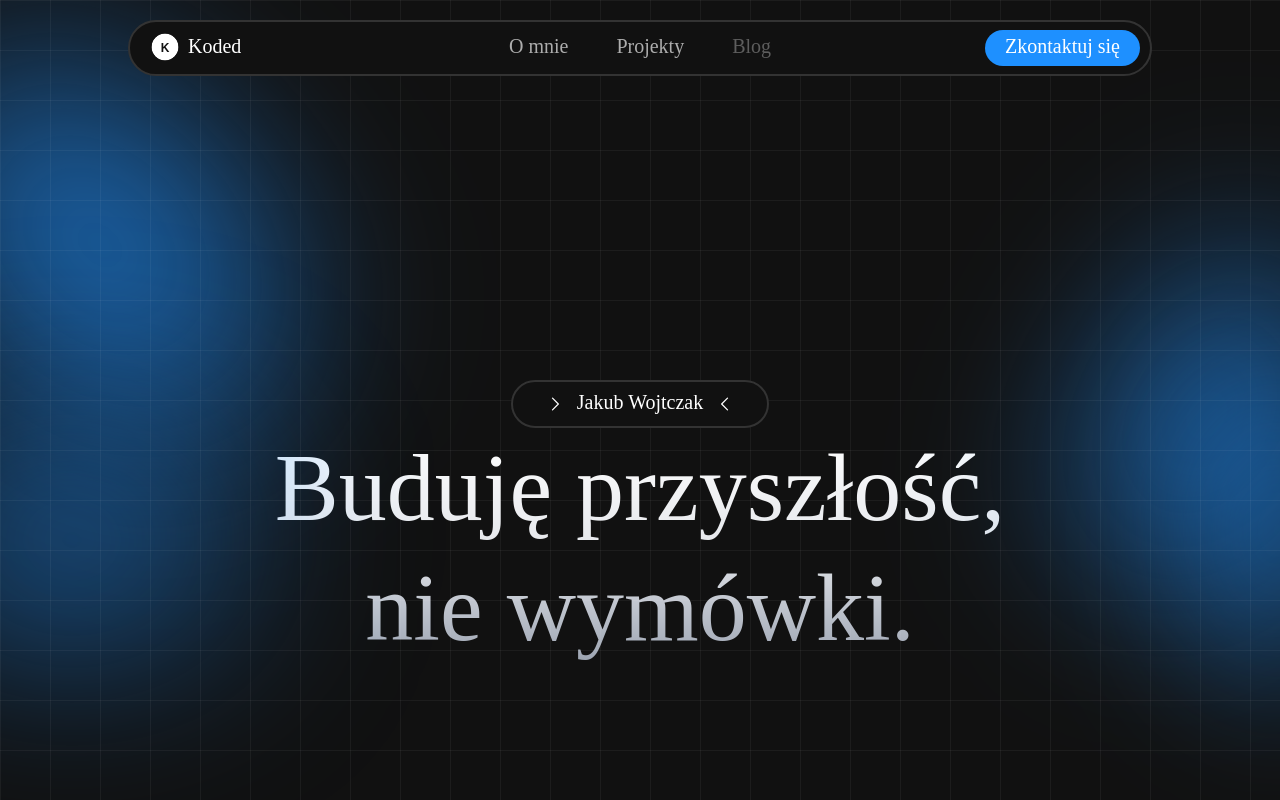
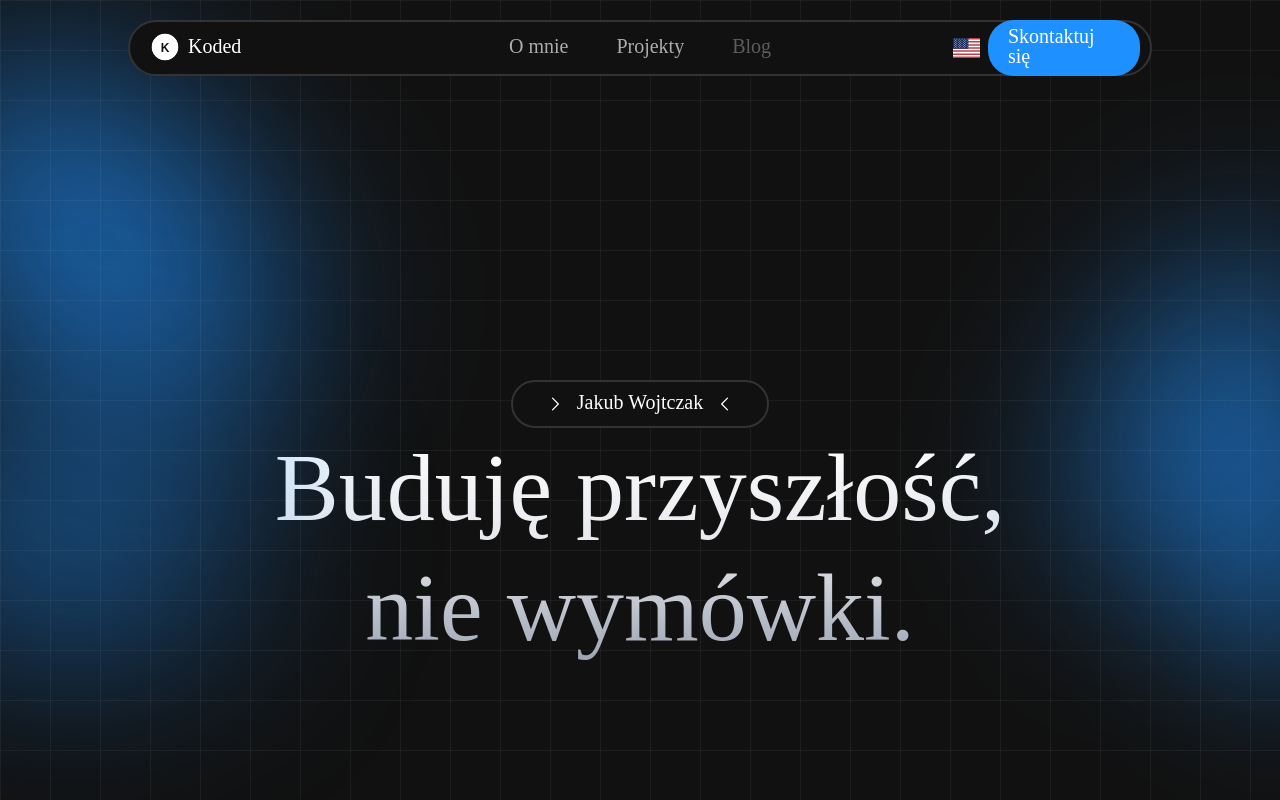
Before and after one commit to kodedlua/portfolio_page, a Svelte app: page /pl/ in a window 1280 px wide. Shown: the top 800 px of the page. Built offline with nearby package versions, Linux system fonts and the light colour scheme; a web font is replaced by a local one.

Commit message:
Language localization added!

```diff
--- a/index.html
+++ b/index.html
@@ -11,22 +11,6 @@
     <title>koded.pl - Jakub Wojtczak</title>
   </head>
   <body>
-    <header class="fixed flex top-5 items-center z-[9999] rounded-full w-5xl border-2 h-14 bg-basic border-[#333333] left-1/2 -translate-x-1/2 text-xl">
-            <a href="https://koded.pl"><div class="flex items-center gap-2 px-5 py-1 cursor-pointer">
-                <svg width="30" height="30" viewBox="0 0 100 100" xmlns="http://www.w3.org/2000/svg" class="mb-0.5 align-middle"><defs><mask id="m"><circle cx="50" cy="50" r="45" fill="white" /><text x="50%" y="55%" text-anchor="middle" dominant-baseline="middle" font-size="40" font-family="Arial" font-weight="bold" fill="black">K</text></mask></defs><circle cx="50" cy="50" r="45" fill="white" mask="url(#m)" /></svg>
-                <p class="m-0 p-0 relative font-medium align-middle leading-none">Koded</p>
-            </div></a>
-            <div class="flex space-x-6 absolute left-1/2 top-1/2 -translate-x-1/2 -translate-y-1/2">
-                <a href="#about" class="cursor-pointer text-[#adadad] rounded-full px-3 py-1 hover:text-[#EEEEEE] hover:bg-[#1e1d1d] leading-none"><p>O mnie</p></a>
-                <a href="#projects" class="cursor-pointer text-[#adadad] rounded-full px-3 py-1 hover:text-[#EEEEEE] hover:bg-[#1e1d1d] leading-none"><p>Projekty</p></a>
-                <a href="/" class="cursor-not-allowed text-[#5d5d5d] rounded-full px-3 py-1 leading-none"><p>Blog</p></a>
-            </div>
-            <a href="#contact">
-                <div class="absolute right-2.5 top-1/2 -translate-y-1/2 rounded-[2vw] bg-[#1E90FF] px-5 py-2 w-auto flex items-center cursor-pointer hover:inset-shadow-sm hover:text-[#EEEEEE]">
-                    <p class="m-0 leading-none">Zkontaktuj się</p>
-                </div>
-            </a>
-    </header>
     <div id="app" class="overflow-x-hidden relative"></div>
     <footer class="w-full py-4 px-6 flex items-center justify-between text-xl text-gray-400 max-w-4xl mx-auto mb-25">
       <div class="mr-8">
--- a/package.json
+++ b/package.json
@@ -17,6 +17,7 @@
     "vite": "^7.0.4"
   },
   "dependencies": {
-    "@tailwindcss/vite": "^4.1.11"
+    "@tailwindcss/vite": "^4.1.11",
+    "flag-icons": "^7.5.0"
   }
 }
--- a/src/App.svelte
+++ b/src/App.svelte
@@ -1,4 +1,48 @@
 <script>
+    import { onMount } from "svelte";
+    import { currentLoc } from "./stores";
+    import { localization } from "./localization";
+    import 'flag-icons/css/flag-icons.min.css';
+
+    function detectLocalization() {
+        const path = window.location.pathname;
+        const locFromPath = path.split("/")[1];
+        return locFromPath === "pl" || locFromPath === "en" ? locFromPath : "pl";
+    }
+
+    function changeLocalization(newLocal) {
+        currentLoc.set(newLocal);
+        window.history.pushState({}, "", `/${newLocal}/`);
+    }
+
+    function t(__t) {
+        const str = __t.split('.').reduce((o, k) => (o || {})[k], localization[local]);
+        if (!str) {
+            console.log(`Failed to get translation for ${local}:${__t}`)
+            return `<p class="!text-red-500">[${local}:${__t}]</p>`
+        }
+        return str.replace(/@([^@]+)@/g, (_, htmlPart) => htmlPart);
+    }
+
+    function toggleLanguageButton() {
+        changeLocalization(local === 'pl' ? 'en' : 'pl')
+    }
+
+    let local;
+    currentLoc.subscribe(value => {
+        local = value;
+    });
+
+    onMount(() => {
+        const initialLoc = detectLocalization();
+
+        if (!window.location.pathname.startsWith(`/${initialLoc}`)) {
+            window.history.pushState({}, "", `/${initialLoc}/`);
+        }
+        currentLoc.set(initialLoc);
+        console.log(initialLoc);
+    })
+
     let copiedDiscord = false;
 
     function copyDiscord(event) {
@@ -10,10 +54,34 @@
         })
         .catch(err => console.error('err trying to copy discord username! username=koded070', err));
     }
+</script>
 
-
-</script>
 <main>
+    <header class="fixed flex top-5 items-center z-[9999] rounded-full w-5xl border-2 h-14 bg-basic border-[#333333] left-1/2 -translate-x-1/2 text-xl">
+            <a href="https://koded.pl"><div class="flex items-center gap-2 px-5 py-1 cursor-pointer">
+                <svg width="30" height="30" viewBox="0 0 100 100" xmlns="http://www.w3.org/2000/svg" class="mb-0.5 align-middle"><defs><mask id="m"><circle cx="50" cy="50" r="45" fill="white" /><text x="50%" y="55%" text-anchor="middle" dominant-baseline="middle" font-size="40" font-family="Arial" font-weight="bold" fill="black">K</text></mask></defs><circle cx="50" cy="50" r="45" fill="white" mask="url(#m)" /></svg>
+                <p class="m-0 p-0 relative font-medium align-middle leading-none">Koded</p>
+            </div></a>
+            <div class="flex space-x-6 absolute left-1/2 top-1/2 -translate-x-1/2 -translate-y-1/2">
+                <a href="#about" class="cursor-pointer text-[#adadad] rounded-full px-3 py-1 hover:text-[#EEEEEE] hover:bg-[#1e1d1d] leading-none"><p>{@html t("general.about")}</p></a>
+                <a href="#projects" class="cursor-pointer text-[#adadad] rounded-full px-3 py-1 hover:text-[#EEEEEE] hover:bg-[#1e1d1d] leading-none"><p>{@html t("general.projects")}</p></a>
+                <a href="/" class="cursor-not-allowed text-[#5d5d5d] rounded-full px-3 py-1 leading-none"><p>{@html t("general.blog")}</p></a>
+            </div>
+            <!-- svelte-ignore a11y_click_events_have_key_events -->
+            <!-- svelte-ignore a11y_no_static_element_interactions -->
+            <div on:click={toggleLanguageButton} aria-label="Change language" class="absolute right-1/6 cursor-pointer hover:text-2xl duration-300 ease-in-out text-center">
+            {#if local === 'en'}
+                <span class="fi fi-pl"></span>
+            {:else if local === 'pl'}
+                <span class="fi fi-us"></span>
+            {/if}
+            </div>
+            <a href="#contact">
+                <div class="absolute right-2.5 max-w-38 top-1/2 -translate-y-1/2 rounded-[2vw] bg-[#1E90FF] px-5 py-2 w-auto flex items-center cursor-pointer hover:inset-shadow-sm hover:text-[#EEEEEE]">
+                    <p class="m-0 leading-none">{@html t("header.contactButton")}</p>
+                </div>
+            </a>
+    </header>
         <div class="top-0 min-h-screen flex flex-col relative">
             <div class="absolute top-20 -left-40 w-[500px] h-[350px] main-blob floating-blob rounded-full"></div>
             <div class="absolute top-1/3 -right-40 w-[450px] h-[300px] blob-2 floating-blob rounded-full"></div>
@@ -22,30 +90,30 @@
             <div class="absolute top-0 left-0 w-full h-screen pointer-events-none z-0" style="background-image: linear-gradient(to right, rgba(255,255,255,0.05) 1px, transparent 1px), linear-gradient(to bottom, rgba(255,255,255,0.05) 1px, transparent 1px); background-size: 50px 50px;"></div>
             <div class="center mx-auto w-auto h-150 mt-20 text-center leading-normal">
                 <div class="mt-75 mb-0 mx-auto w-max px-8 py-2 rounded-full bg-basic border-[#333333] border-2 bg-opacity-100 text-xl text-white z-10 relative flex items-center gap-3">
-                    <svg xmlns="http://www.w3.org/2000/svg" class="w-5 h-5" fill="none" viewBox="0 0 24 24" stroke="currentColor" stroke-width="1.5"><path stroke-linecap="round" stroke-linejoin="round" d="M9 5l7 7-7 7" /></svg><p class="m-0">Jakub Wojtczak</p><svg xmlns="http://www.w3.org/2000/svg" class="w-5 h-5" fill="none" viewBox="0 0 24 24" stroke="currentColor" stroke-width="1.5"><path stroke-linecap="round" stroke-linejoin="round" d="M15 19l-7-7 7-7" /></svg>
+                    <svg xmlns="http://www.w3.org/2000/svg" class="w-5 h-5" fill="none" viewBox="0 0 24 24" stroke="currentColor" stroke-width="1.5"><path stroke-linecap="round" stroke-linejoin="round" d="M9 5l7 7-7 7" /></svg><p class="m-0 p-0">
+                        {@html t("intro.title")}
+                    </p><svg xmlns="http://www.w3.org/2000/svg" class="w-5 h-5" fill="none" viewBox="0 0 24 24" stroke="currentColor" stroke-width="1.5"><path stroke-linecap="round" stroke-linejoin="round" d="M15 19l-7-7 7-7" /></svg>
                 </div>
-                <h1 class="text-8xl mt-0 pt-0 font-medium bg-gradient-to-b from-white via-gray-200 to-gray-400 bg-clip-text text-transparent leading-tight">Buduję przyszłość,<br> nie wymówki.</h1>
+                <h1 class="text-8xl mt-0 pt-0 font-medium bg-gradient-to-b from-white via-gray-200 to-gray-400 bg-clip-text text-transparent leading-tight">{@html t("intro.subtitle")}</h1>
             </div>
         </div>
         <div class="center mx-auto w-auto h-350 text-center leading-normal overflow-hidden mt-25" id="about">
             <div class="mt-100 mb-0 pt-0 mx-auto w-max px-8 py-2 text-xl text-white z-10 relative flex items-center gap-3">
-                <svg xmlns="http://www.w3.org/2000/svg" class="w-5 h-5" fill="none" viewBox="0 0 24 24" stroke="currentColor" stroke-width="1.5"><path stroke-linecap="round" stroke-linejoin="round" d="M9 5l7 7-7 7" /></svg><p class="m-0">O mnie</p><svg xmlns="http://www.w3.org/2000/svg" class="w-5 h-5" fill="none" viewBox="0 0 24 24" stroke="currentColor" stroke-width="1.5"><path stroke-linecap="round" stroke-linejoin="round" d="M15 19l-7-7 7-7" /></svg>
+                <svg xmlns="http://www.w3.org/2000/svg" class="w-5 h-5" fill="none" viewBox="0 0 24 24" stroke="currentColor" stroke-width="1.5"><path stroke-linecap="round" stroke-linejoin="round" d="M9 5l7 7-7 7" /></svg><p class="m-0">
+                    {@html t("general.about")}
+                </p><svg xmlns="http://www.w3.org/2000/svg" class="w-5 h-5" fill="none" viewBox="0 0 24 24" stroke="currentColor" stroke-width="1.5"><path stroke-linecap="round" stroke-linejoin="round" d="M15 19l-7-7 7-7" /></svg>
             </div>
-            <h1 class="text-8xl mt-0 pt-0 font-medium bg-gradient-to-b from-white via-gray-200 to-gray-400 bg-clip-text text-transparent leading-tight">Kreatywność, logika i technika</h1>
-            <p class="text-4xl text-[#adadad]">Lepiej poznaj mnie, moją historie i moje umiejętności</p>
+            <h1 class="text-8xl mt-0 pt-0 font-medium bg-gradient-to-b from-white via-gray-200 to-gray-400 bg-clip-text text-transparent leading-tight">{@html t("about.subtitle")}</h1>
+            <p class="text-4xl text-[#adadad]">{@html t("about.description")}</p>
             <div class="mt-25 w-full flex justify-center">
                 <div class="flex items-start max-w-7xl px-6 w-full mx-auto space-x-12">
                     <!-- svelte-ignore a11y_img_redundant_alt -->
                     <img src="/assets/avatar.png" alt="Creator photo" class="w-[240px] h-[210px] object-cover rounded shadow">
                     <p class="flex-grow text-left leading-relaxed text-2xl text-[#adadad]">
-                        Jestem tegorocznym absolwentem liceum ogólnokształcącego, a moją największą pasją od wielu lat są nowe technologie oraz świat komputerów.
-                        Programowaniem zainteresowałem się już w wieku 10 lat i od tego czasu konsekwentnie rozwijam swoje umiejętności w ramach samodzielnej, autodidaktycznej nauki.
-                        Szczególnie bliskie są mi języki Java i Python.
-                        Cechuje mnie szybkie przyswajanie wiedzy, swobodne poruszanie się w środowisku komputerowym oraz umiejętność logicznego myślenia i skutecznego rozwiązywania problemów.
-                        Programowanie to dla mnie nie tylko nauka, ale przede wszystkim pasja, która motywuje mnie do ciągłego rozwoju i poszukiwania nowych wyzwań.
+                        {@html t("about.bio")}
                     </p>
                     <div class="max-w-lg">
-                        <p class="text-4xl mb-6 font-medium text-white">Języki</p>
+                        <p class="text-4xl mb-6 font-medium text-white">{@html t("general.languages")}</p>
                         <ul class="space-y-2">
                         <li class="flex justify-between items-end">
                             <span class="text-xl ml-5 text-[#adadad]">Java</span>
@@ -91,20 +159,20 @@
         <div class="center mx-auto w-full max-w-6xl h-auto text-center leading-normal overflow-hidden" id="projects">
             <div class="mb-0 mt-0 pt-0 mx-auto w-max px-8 py-2 text-xl text-white z-10 relative flex items-center gap-3 justify-center">
                 <svg xmlns="http://www.w3.org/2000/svg" class="w-5 h-5" fill="none" viewBox="0 0 24 24" stroke="currentColor" stroke-width="1.5"><path stroke-linecap="round" stroke-linejoin="round" d="M9 5l7 7-7 7" /></svg>
-                <p class="m-0">Moje projekty</p>
+                <p class="m-0">{@html t("projects.title")}</p>
                 <svg xmlns="http://www.w3.org/2000/svg" class="w-5 h-5" fill="none" viewBox="0 0 24 24" stroke="currentColor" stroke-width="1.5"><path stroke-linecap="round" stroke-linejoin="round" d="M15 19l-7-7 7-7" /></svg>
             </div>
-            <h1 class="text-8xl mt-0 pt-0 font-medium bg-gradient-to-b from-white via-gray-200 to-gray-400 bg-clip-text text-transparent leading-tight">Kod, który robi robotę</h1>
-            <p class="text-4xl text-[#adadad] mb-12">Koduję, testuję, czasem nawet śpię. Tu znajdziesz efekty - projekty, które nie tylko działają, ale nawet czasami mają sens.</p>
+            <h1 class="text-8xl mt-0 pt-0 font-medium bg-gradient-to-b from-white via-gray-200 to-gray-400 bg-clip-text text-transparent leading-tight">{@html t("projects.subtitle")}</h1>
+            <p class="text-4xl text-[#adadad] mb-12">{@html t("projects.description")}</p>
             <div class="flex flex-col items-center space-y-10">
                 <div class="bg-basic border-[#333333] border rounded-2xl shadow-lg p-8 flex max-w-full w-[90%] max-w-[1100px]">
                     <!-- svelte-ignore a11y_img_redundant_alt -->
                     <img src="/assets/screen1.png" alt="Project image" class="w-[200px] h-[150px] object-cover rounded-md flex-shrink-0" />
                     <div class="flex flex-col justify-between flex-grow ml-10">
                         <div>
-                            <h3 class="text-3xl font-semibold mb-3 text-left">Dokładnie ta strona na którą patrzysz (Résumé)</h3>
+                            <h3 class="text-3xl font-semibold mb-3 text-left">{@html t("projects.project_1.title")}</h3>
                             <p class="text-[#adadad] leading-relaxed max-w-xl text-left">
-                                Strona portfolio zrobiona w Svelte i Tailwind CSS. Chciałem, żeby była szybka, przejrzysta i łatwa do rozwijania. Wszystko działa responsywnie, bez zbędnych bajerów – prosto i na temat.
+                               {@html t("projects.project_1.description")}
                             </p>
 
                             <div class="inline-block bg-[#1E90FF] text-white text-sm font-medium px-4 py-1 rounded-full mt-4">
@@ -165,20 +233,20 @@
                     </div>
                 </div>
                 <div class="flex justify-center space-x-4 mt-8 select-none">
-                    <button class="px-5 py-2 rounded-2xl bg-[#333333] text-white cursor-not-allowed opacity-50 border border-[#333333]" disabled>Poprzednia</button>
+                    <button class="px-5 py-2 rounded-2xl bg-[#333333] text-white cursor-not-allowed opacity-50 border border-[#333333]" disabled>{@html t("general.paginationPrev")}</button>
                     <button class="px-5 py-2 rounded-2xl bg-[#333333] text-white font-semibold border border-[#333333] cursor-default">1</button>
-                    <button class="px-5 py-2 rounded-2xl bg-[#333333] text-white cursor-not-allowed opacity-50 border border-[#333333]" disabled>Następna</button>
+                    <button class="px-5 py-2 rounded-2xl bg-[#333333] text-white cursor-not-allowed opacity-50 border border-[#333333]" disabled>{@html t("general.paginationNext")}</button>
                 </div>
             </div>
         </div>
         <div class="center mx-auto w-full max-w-6xl h-auto text-center leading-normal overflow-hidden mt-80 pb-10" id="contact">
             <div class="mb-0 mt-0 pt-0 mx-auto w-max px-8 py-2 text-xl text-white z-10 relative flex items-center gap-3 justify-center">
                 <svg xmlns="http://www.w3.org/2000/svg" class="w-5 h-5" fill="none" viewBox="0 0 24 24" stroke="currentColor" stroke-width="1.5"><path stroke-linecap="round" stroke-linejoin="round" d="M9 5l7 7-7 7" /></svg>
-                <p class="m-0">Kontakt</p>
+                <p class="m-0">{@html t("general.contact")}</p>
                 <svg xmlns="http://www.w3.org/2000/svg" class="w-5 h-5" fill="none" viewBox="0 0 24 24" stroke="currentColor" stroke-width="1.5"><path stroke-linecap="round" stroke-linejoin="round" d="M15 19l-7-7 7-7" /></svg>
             </div>
-            <h1 class="text-8xl mt-0 pt-0 font-medium bg-gradient-to-b from-white via-gray-200 to-gray-400 bg-clip-text text-transparent leading-tight">Masz pytanie, pomysł lub ofertę pracy? Napisz do mnie!</h1>
-            <p class="text-4xl text-[#adadad] mb-12">Tutaj możesz mnie znaleść.</p>
+            <h1 class="text-8xl mt-0 pt-0 font-medium bg-gradient-to-b from-white via-gray-200 to-gray-400 bg-clip-text text-transparent leading-tight">{@html t("contact.subtitle")}</h1>
+            <p class="text-4xl text-[#adadad] mb-12">{@html t("contact.description")}</p>
             <!-- svelte-ignore a11y_no_static_element_interactions -->
             <div class="flex justify-center gap-6 max-w-4xl mx-auto p-6 bg-basic rounded-2xl shadow-lg">
                 <!-- svelte-ignore a11y_click_events_have_key_events -->
@@ -191,7 +259,7 @@
                     {#if copiedDiscord}
                         <div class="absolute top-full left-1/2 transform -translate-x-1/2 mt-2 z-[9999]">
                             <div class="relative bg-[#1E90FF] text-white text-sm px-3 py-1 rounded shadow-lg">
-                                Skopiowano do zasobnika!
+                                {@html t("contact.discordCopySuccess")}
                                 <div class="absolute -top-1 left-1/2 transform -translate-x-1/2 w-2 h-2 bg-[#1E90FF] rotate-45"></div>
                             </div>
                         </div>
--- /dev/null
+++ b/src/localization.js
@@ -0,0 +1,84 @@
+export const localization = {
+    pl: {
+        general: {
+            about: "O mnie",
+            languages: "Języki",
+            projects: "Projekty",
+            blog: "Blog",
+            contact: "Kontakt",
+            paginationPrev: "Poprzednia",
+            paginationNext: "Następna"
+        },
+        header: {
+            contactButton: "Skontaktuj się"
+        },
+        intro: {
+            title: "Jakub Wojtczak",
+            subtitle: "Buduję przyszłość,@<br>@ nie wymówki."
+        },
+        about: {
+            subtitle: "Kreatywność, logika i technika",
+            description: "Lepiej poznaj mnie, moją historie i moje umiejętności",
+            bio: `Jestem tegorocznym absolwentem liceum ogólnokształcącego, a moją największą pasją od wielu lat są nowe technologie oraz świat komputerów.
+        Programowaniem zainteresowałem się już w wieku 10 lat i od tego czasu konsekwentnie rozwijam swoje umiejętności w ramach samodzielnej, autodidaktycznej nauki.
+        Szczególnie bliskie są mi języki Java i Python.
+        Cechuje mnie szybkie przyswajanie wiedzy, swobodne poruszanie się w środowisku komputerowym oraz umiejętność logicznego myślenia i skutecznego rozwiązywania problemów.
+        Programowanie to dla mnie nie tylko nauka, ale przede wszystkim pasja, która motywuje mnie do ciągłego rozwoju i poszukiwania nowych wyzwań.`
+        },
+        projects: {
+            title: "Moje projekty",
+            subtitle: "Kod, który robi robotę",
+            description: "Koduję, testuję, czasem nawet śpię. Tu znajdziesz efekty - projekty, które nie tylko działają, ale nawet czasami mają sens.",
+            project_1: {
+                title: "Dokładnie ta strona na którą patrzysz (Résumé)",
+                description: "Strona portfolio z obsługą lokalizacji językowej zrobiona w Svelte i Tailwind CSS. Chciałem, żeby była szybka, przejrzysta i łatwa do rozwijania. Wszystko działa responsywnie, bez zbędnych bajerów - prosto i na temat.",
+            }
+        },
+        contact: {
+            subtitle: "Masz pytanie, pomysł lub ofertę pracy? Napisz do mnie!",
+            description: "Tutaj możesz mnie znaleść.",
+            discordCopySuccess: "Skopiowano do zasobnika!"
+        }
+    },
+    en: {
+        general: {
+            about: "About Me",
+            languages: "Languages",
+            projects: "Projects",
+            blog: "Blog",
+            contact: "Contact",
+            paginationPrev: "Previous",
+            paginationNext: "Next"
+        },
+        header: {
+            contactButton: "Get in Touch"
+        },
+        intro: {
+            title: "Jakub Wojtczak",
+            subtitle: "Building the future,@<br>@ no excuses."
+        },
+        about: {
+            subtitle: "Creativity, logic, and technology",
+            description: "Get to know me better, my story, and my skills",
+            bio: `I'm polish high school graduate this year, and for many years my biggest passion has been new technologies and the world of computers.
+            I became interested in programming at the age of 10 and since then have been consistently developing my skills through self-taught learning.
+            Java and Python are especially close to my heart.
+            I am characterized by quick learning, ease of navigating computer environments, logical thinking, and effective problem-solving.
+            For me, programming is not only learning but above all a passion that motivates me to constantly grow and seek new challenges.`
+        },
+        projects: {
+            title: "My Projects",
+            subtitle: "Code that gets the job done",
+            description: "I code, test, and sometimes even sleep. Here you'll find the results — projects that not only work but sometimes even make sense.",
+            project_1: {
+                title: "Exactly this website you're looking at (Résumé)",
+                description: "A portfolio website with language localization built with Svelte and Tailwind CSS. I wanted it to be fast, clear, and easy to maintain. Everything is responsive, with no unnecessary bells and whistles — straightforward and to the point.",
+            }
+        },
+        contact: {
+            subtitle: "Have a question, idea, or job offer? Write to me!",
+            description: "Here you can find me.",
+            discordCopySuccess: "Copied to clipboard!"
+        }
+    }
+};
--- a/src/main.js
+++ b/src/main.js
@@ -1,5 +1,6 @@
 import { mount } from 'svelte'
 import './app.css'
+// @ts-ignore
 import App from './App.svelte'
 
 const app = mount(App, {
--- /dev/null
+++ b/src/stores.js
@@ -0,0 +1,3 @@
+import { writable } from "svelte/store";
+
+export const currentLoc = writable("pl");
```
Also changed, not shown: src/app.css (+8 -0 lines), 1 other file (tests, documents, lock files or other folders). Lines whose indentation alone changed are shown as unchanged.
